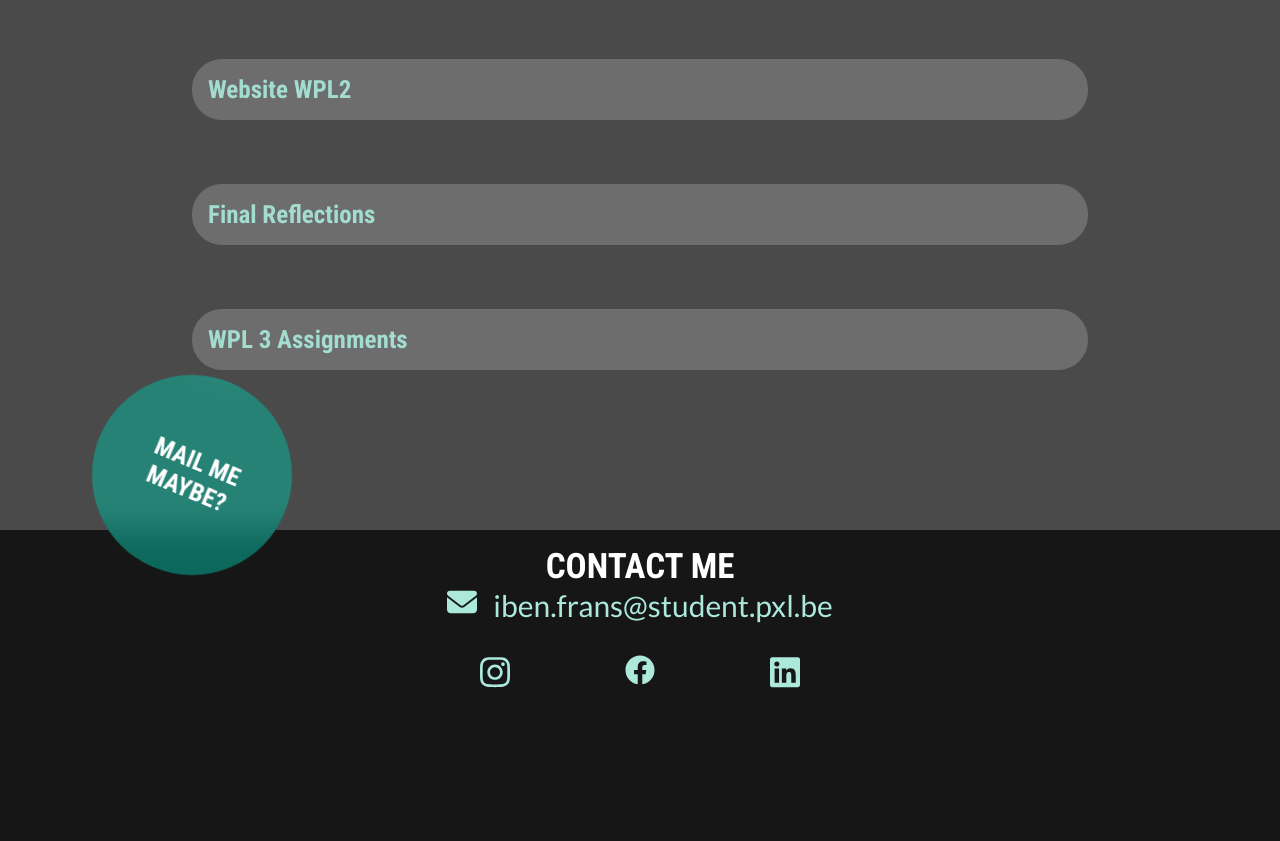
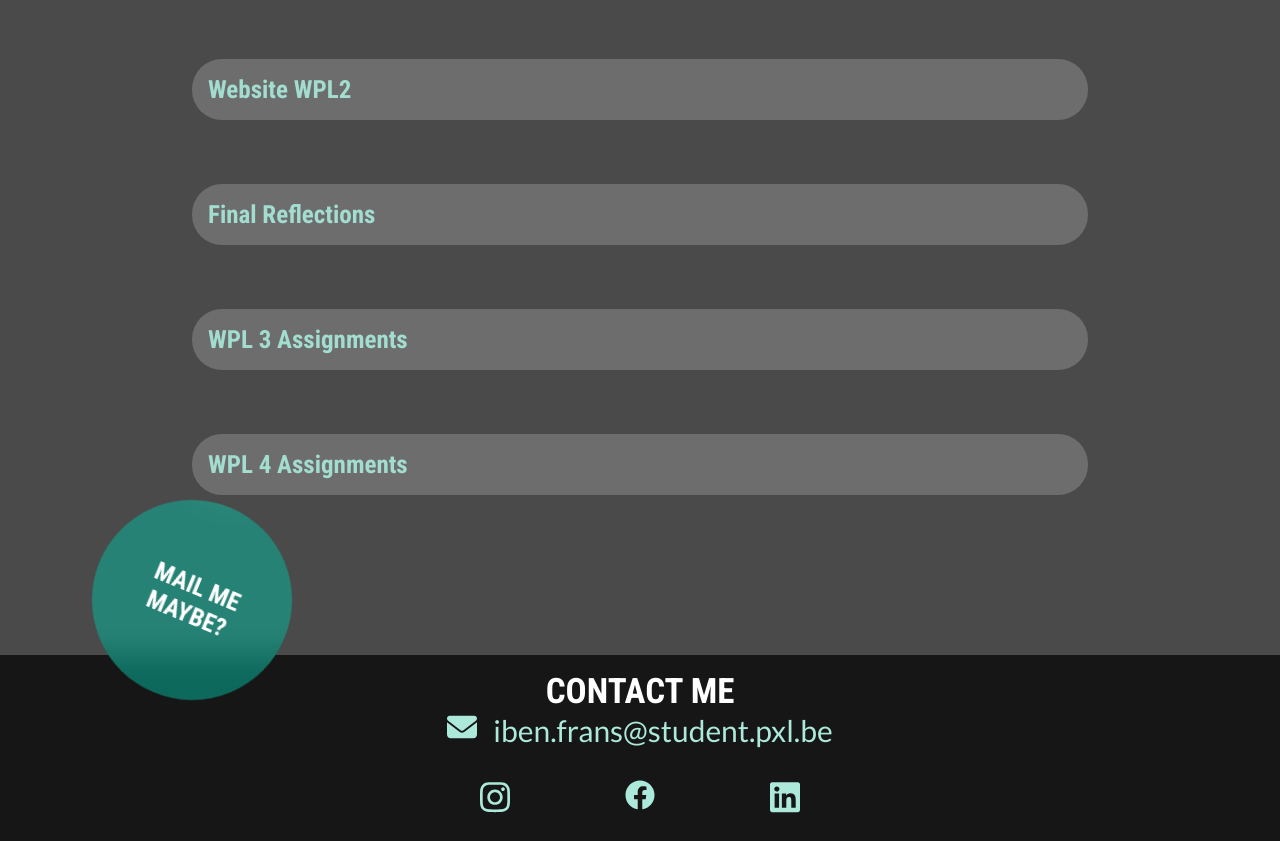
Before and after one commit to IbenFrans/Portfolio, a plain HTML site: page index.html in a window 1280 px wide. Shown: the part 3922-4763 px from the top of the page. Before the commit the page ends 4638 px from the top, so only its background shows below. Drawn offline with Linux system fonts and the light colour scheme.

Commit message:
added wpl4 assigments

```diff
--- a/index.html
+++ b/index.html
@@ -218,6 +218,18 @@
                 <li><a href="https://hogeschoolpxl-my.sharepoint.com/:w:/g/personal/11802731_student_pxl_be/ETJtYNJSnEZCqMfKXOIrNpcBmqPfJsYez6lTH2y8JTunEQ?e=l9HoLS" target="_blank">Final Reflection</a></li>
             </ul>
         </div>
+        <div class="wplassignments">
+            <h3 class="wplAccordeon">WPL 4 Assignments</h3>
+            <ul class="wplPanel">
+                <li><a href="https://onstage3.xebic.com/mdc/?#45227443743565643/LogbookCaseFile/f7ebee0d-4fc3-ee11-9910-00155d0a061a" target="_blank">Onstage Logbook</a></li>
+                <li><a href="https://onstage3.xebic.com/mdc/?#33200160178757776/ShowFile/309236" target="_blank">Onstage OntwikkelingGesprek</a></li>
+                <li><a href="https://hogeschoolpxl-my.sharepoint.com/:p:/g/personal/11802731_student_pxl_be/EYvjv-IZYGNAiZC4TyCsxNgBAmzTm47vBEE7KYRUldhhTw?e=7VXukd" target="_blank">X-Factor Presentatie</a></li>
+                <li><a href="https://hogeschoolpxl-my.sharepoint.com/:b:/g/personal/11802731_student_pxl_be/EUpIlnPmWuVGkhJAjFqZJWcBfS1z78gSUTG9slJuvVf8Ow?e=mBf8BU" target="_blank">X-Factor Reflectie</a></li>
+                <li><a href="https://onstage3.xebic.com/mdc/?#33200160178757776/ShowFile/309236" target="_blank">Onstage Functioneringsgesprek</a></li>
+                <li><a href="https://onstage3.xebic.com/mdc/?#33200160178757776/ShowFile/309236" target="_blank">Onstage Evalueatiegesprek</a></li>
+                <li><a href="https://hogeschoolpxl-my.sharepoint.com/:w:/g/personal/11802731_student_pxl_be/ESO9_-VplcRJicXTdkZkxi8B8bbEcsypsm3hf28uUEHNmQ?e=X9y6QD" target="_blank">Reflectie Eindopdracht</a></li>
+            </ul>
+        </div>
     </section>
     <aside>
         <p id="mailmemaybe" class="textorb">MAIL ME<br>MAYBE?</p>
```
